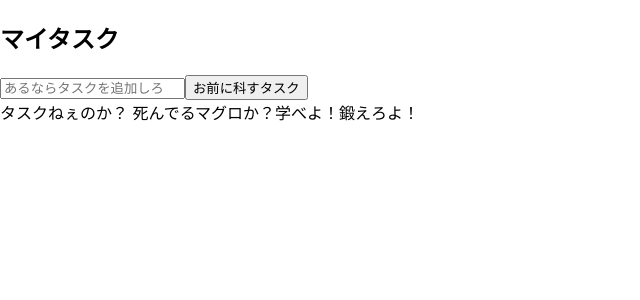
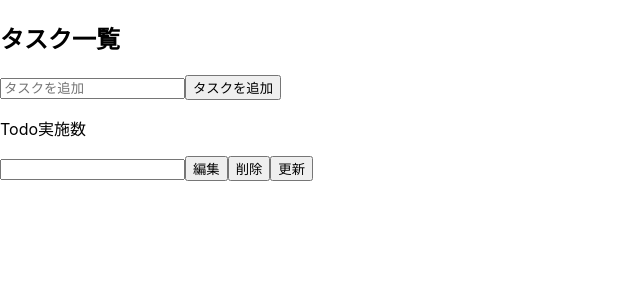
Before and after one commit to sawa-mon/ToDo_Create, a React (Create React App) app: page / in a window 1280 px wide. Shown: the top 300 px of the page, without its empty margins (0-640 px from the left). Built offline with nearby package versions, Linux system fonts and the light colour scheme.

Commit message:
最初からやり直し 復習

```diff
--- a/package.json
+++ b/package.json
@@ -8,7 +8,8 @@
     "@testing-library/user-event": "^7.2.1",
     "react": "^16.13.1",
     "react-dom": "^16.13.1",
-    "react-scripts": "3.4.3"
+    "react-scripts": "3.4.3",
+    "styled-components": "^5.2.1"
   },
   "scripts": {
     "start": "react-scripts start",
--- a/src/App.js
+++ b/src/App.js
@@ -9,9 +9,9 @@ function App() {
 
     return (
       <div className='App'>
-        <h2>マイタスク</h2>
-        <TodoForm tasks={tasks} setTasks={setTasks}/>
-        <TodoList tasks={tasks} setTasks={setTasks} />
+        <h2>タスク一覧</h2>
+        <TodoForm />
+        <TodoList />
       </div>
     );
 }
--- a/src/components/TodoForm/index.jsx
+++ b/src/components/TodoForm/index.jsx
@@ -1,33 +1,16 @@
-import React from 'react';
+import React, { useState, useRef } from 'react';
 
-export const TodoForm=( {tasks, setTasks} ) => {
-  const inputRef=React.useRef(null);
+export const TodoForm = () => {
+  const inputTodo = useRef(null);
 
-  const addTask=() => {
-    //input要素のバリューを取得してsetTasksを実行
-    const value=inputRef.current.value;
-
-    //入力値が空だった場合無効化
-    if (!value.length ) {
-      return;
-    }
-
-    setTasks([
-      {
-        title: value,
-        checked: false,
-      },
-      ...tasks,
-    ]);
-
-    //入力したらinputを空にする
-    inputRef.current.value='';
+  const addTodo = () => {
+    const add = inputTodo.current.value;
   };
 
   return(
-    <div className='todo-form'>
-      <input type='text' ref={inputRef} placeholder='あるならタスクを追加しろ' />
-      <button onClick={addTask}>お前に科すタスク</button>
+    <div>
+      <input ref={inputTodo} placeholder="タスクを追加" type="text" />
+      <button onClick={addTodo}>タスクを追加</button>
     </div>
   );
 };
--- a/src/components/TodoList/index.jsx
+++ b/src/components/TodoList/index.jsx
@@ -1,24 +1,12 @@
 import React from 'react';
-import styled from 'styled-components'
-import { TodoListItem } from '../TodoListItem';
+import {TodoListItem} from '../TodoListItem/index';
 
+export const TodoList  = () => {
 
-
-export const TodoList=({ tasks, setTasks }) => {
-  return tasks.length > 0 ? (
-    tasks.map(( task, index ) => (
-      <TodoListItem
-      key={index}
-      index={index}
-      task={task}
-      tasks={tasks}
-      setTasks={setTasks}
-      />
-      ))
-      ) : (
-        <div>
-          タスクねぇのか？
-            死んでるマグロか？学べよ！鍛えろよ！
-        </div>
-      );
-};
+  return(
+    <div>
+      <p>Todo実施数{/* {`Todo　未実施${}個：実施${}：総数${}個`} */}</p>
+      <TodoListItem />
+    </div>
+  );
+}
--- a/src/components/TodoListItem/index.jsx
+++ b/src/components/TodoListItem/index.jsx
@@ -1,68 +1,17 @@
-import React from 'react';
-import styled from "styled-components";
+import React, { useState, useRef } from 'react';
 
-const StyledTodoListItem = styled.div`
-  display: flex;
-  align-items: center;
-  justify-content: space-between;
-  padding: 14px;
-  border-bottom: 1px solid #ddd;
-  border-top: 1px solid #ddd;
-`;
-const Wrap = styled.div`
-  display: flex;
-  align-items: center;
-`;
-
-export const TodoListItem=( { task,tasks,index,setTasks} ) => {
-  const [isEdited, setIsEdited] = React.useState(false);
-  const inputRef=React.useRef(null);
-
-  const handleCheck = () => {
-    const newTasks = tasks;
-    newTasks[index].checked = !task.checked;
-
-    setTasks([...newTasks]);
-  }
-
-  const handleRemove = () => {
-    const removeTasks = tasks;
-    removeTasks.splice(index, 1);
-    setTasks([...removeTasks]);
-  }
-
-  const handleEdit = () => {
-    const value = inputRef.current.value;
-    if (!value.length) {
-      return;
-    }
-
-    const newTasks = tasks;
-    newTasks[index].title = value;
-    setTasks([...newTasks]);
-
-    setIsEdited(false);
-  };
+export const TodoListItem = (props) => {
+  const [isEdited, setIsEdited] = useState(false);
+  const inputRef = useRef(null);
 
 
+  return(
+    <div>
+      <input type="text"/>
+      <button>編集</button>
+      <button>削除</button>
+      <button>更新</button>
 
-  return (
-    <StyledTodoListItem>
-      {isEdited ? (
-        <Wrap>
-        <input type='text' defaultValue={task.title} ref={inputRef} />
-        <button onClick={handleEdit}>変更する</button>
-        </Wrap>
-      ) : (
-        <Wrap>
-        <input onClick={handleCheck} type='checkbox' check = { task.checked } readOnly />
-        {task.checked ? <del>{task.title}</del> : task.title}
-        </Wrap>
-      )}
-        <Wrap>
-          <button onClick={handleRemove}>削除</button>
-          <button onClick={() => setIsEdited(!isEdited)}>編集</button>
-        </Wrap>
-    </StyledTodoListItem>
+    </div>
   );
 };
```
Also changed, not shown: 1 other file (tests, documents, lock files or other folders).
